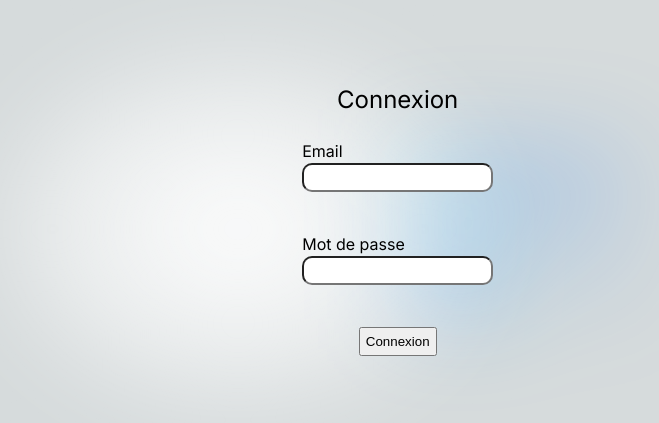
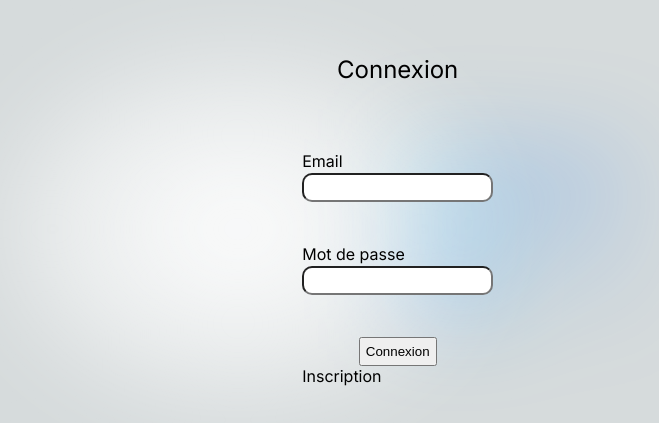
Before and after one commit to RobinSob94/CoachApp, a Next.js app in the folder coachapp-react/: page /login in a window 1280 px wide. Shown: the part 811-1234 px from the top of the page, without its empty margins (358-1017 px from the left). Built offline with nearby package versions, Linux system fonts and the light colour scheme.

Commit message:
:sparkles: Les fonctions register, et login sont terminées. Il manque la fonction de register pour les prestataire, il manque la route poue l.

```diff
--- a/coachapp-react/controller/login/loginFormController.jsx
+++ /dev/null
@@ -1,64 +0,0 @@
-import {useState} from "react";
-
-export default function useLoginController() {
-    const [email, setEmail] = useState('')
-    const [password, setPassword] = useState('')
-    const [errors, setErrors] = useState({})
-
-    // const {
-    //     jwt,
-    //     trylogin
-    // } = useLoginViewModel()
-
-    function handleValidation () {
-        const formErrors = {};
-        let formIsValid = true;
-
-        if(!email) {
-            formIsValid = false;
-            formErrors["email"] = "Cannot be empty"
-        }
-
-        if(typeof email !== "undefined"){
-            let lastAtPos = email.lastIndexOf('@');
-            console.log(lastAtPos)
-            let lastDotPos = email.lastIndexOf('.');
-
-            if (!(lastAtPos < lastDotPos && lastAtPos > 0 && email.indexOf('@@') == -1 && lastDotPos > 2 && (fields["email"].length - lastDotPos) > 2)) {
-                formIsValid = false
-                formErrors["email"] = "Email is not valid";
-            }
-        }
-
-        if(!password) {
-            formIsValid = false;
-            formErrors["password"] = "Cannot be empty";
-        }
-
-        setErrors(formErrors)
-        return formIsValid;
-    }
-
-    const onSubmit =  function handleSubmit(e) {
-        e.preventDefault();
-        if (handleValidation()) {
-            // C'est de l'async pour faire le login avec: trylogin(email, password)
-            // TODO: La gestion de l'erreur de connexion avec probablement la variable errors.
-            alert("Form submitted")
-            console.log(email)
-            console.log(password)
-            //     TODO: Need connexion to api and force redirect to mainPage along with saving JWT token.
-        } else {
-            alert("Form has errors.")
-            console.log(email)
-            console.log(password)
-        }
-    }
-
-    return {
-        setEmail,
-        setPassword,
-        errors,
-        onSubmit
-    }
-}
--- a/coachapp-react/form/login/loginContainer.jsx
+++ /dev/null
@@ -1,11 +0,0 @@
-import React from "react";
-import styles from '@/styles/Home.module.css'
-
-export default function LoginFormContainer({ children }) {
-    return (
-        <div className={styles.loginFormContainer}>
-            <div className={styles.formTitle}>Connexion</div>
-            <div>{children}</div>
-        </div>
-    );
-}
--- a/coachapp-react/form/login/loginForm.jsx
+++ b/coachapp-react/form/login/loginForm.jsx
@@ -1,17 +1,26 @@
 import styles from '@/styles/Home.module.css';
 import React from "react";
-import useLoginController from "@/controller/login/loginFormController";
+import Head from "next/head";
+import { Inter } from 'next/font/google';
+import PropTypes from "prop-types";
+import Link from "next/link";
+const inter = Inter({ subsets: ['latin'] })
 
-export default function LoginForm() {
-    const {
-        setEmail,
-        setPassword,
-        errors,
-        onSubmit
-    } = useLoginController()
-
+export default function LoginForm({setEmail, setPassword, onSubmit, errors, formError}) {
     return (
-        <form onSubmit={e => onSubmit(e)} className={`${styles.card} ${styles.form}`}>
+        <>
+            <Head>
+                <title>Login</title>
+                <meta name="connexion" content="page de connexion" />
+                <meta name="viewport" content="width=device-width, initial-scale=1" />
+                <link rel="icon" href="/favicon.ico" />
+            </Head>
+            <main className={`${styles.main} ${inter.className} ${styles.center}`}>
+                <div className={styles.loginFormContainer}>
+                    <div className={styles.formTitle}>Connexion</div>
+                    <div className={styles.card}>
+                        <form onSubmit={e => onSubmit(e)} className={`${styles.form}`}>
+                            <span>{formError}</span>
                             <div className={styles.formComponent}>
                                 <label htmlFor={"email"}>Email</label>
                                 <input className={styles.formInput} onChange={e => setEmail(e.target.value)} id={"email"}
@@ -27,5 +36,18 @@ export default function LoginForm() {
 
                             <input className={styles.formButton} type="submit" value="Connexion"/>
                         </form>
+                        <Link href={'/register'}>Inscription</Link>
+                    </div>
+                </div>
+            </main>
+        </>
     )
 }
+
+LoginForm.propTypes = {
+    setEmail: PropTypes.func.isRequired,
+    setPassword: PropTypes.func.isRequired,
+    onSubmit: PropTypes.func.isRequired,
+    errors: PropTypes.array.isRequired,
+    formError: PropTypes.string.isRequired
+};
--- a/coachapp-react/models/user/userModel.jsx
+++ b/coachapp-react/models/user/userModel.jsx
@@ -21,8 +21,9 @@ export default function useUserModel() {
                 },
                 body: JSON.stringify(data),
             })
-        return response.json()
+        return  response.json()
     }
+
 
     const getUserRole = async (data = {}) => {
         const response = await fetch('http://localhost:8888/api/users/role', {
--- a/coachapp-react/package.json
+++ b/coachapp-react/package.json
@@ -13,6 +13,7 @@
     "bcryptjs": "^2.4.3",
     "jest": "^29.7.0",
     "js-cookie": "^3.0.5",
+    "md5": "^2.3.0",
     "next": "14.0.3",
     "prop-types": "^15.8.1",
     "react": "^18",
--- a/coachapp-react/pages/login/index.jsx
+++ b/coachapp-react/pages/login/index.jsx
@@ -1,27 +1,81 @@
-import React from 'react';
-import Head from 'next/head'
-import { Inter } from 'next/font/google'
-import styles from '@/styles/Home.module.css'
+import React, {useState} from 'react';
 import LoginForm from "@/form/login/loginForm";
-import FormContainer from "@/components/formComponents/formContainer";
-import LoginFormContainer from "@/form/login/loginContainer";
-const inter = Inter({ subsets: ['latin'] })
+import md5 from 'md5'
+import Cookies from "js-cookie";
+import useUserModel from "@/models/user/userModel";
+import { useRouter } from 'next/navigation'
+
 
 export default function Login() {
+    const [email, setEmail] = useState('')
+    const [password, setPassword] = useState('')
+    const [errors, setErrors] = useState({})
+    const [stateFormError, setStateFormError] = useState("")
+
+    const router = useRouter();
+
+    const {
+        authentication
+    } = useUserModel()
+
+    function handleValidation () {
+        const formErrors = {};
+        let formIsValid = true;
+
+        if(!email) {
+            formIsValid = false;
+            formErrors["email"] = "Cannot be empty"
+        }
+
+        if(typeof email !== "undefined"){
+            let lastAtPos = email.lastIndexOf('@');
+            let lastDotPos = email.lastIndexOf('.');
+
+            if (!(lastAtPos < lastDotPos && lastAtPos > 0 && email.indexOf('@@') === -1 && lastDotPos > 2 && (email.length - lastDotPos) > 2)) {
+                formIsValid = false
+                formErrors["email"] = "Email is not valid";
+            }
+        }
+
+        if(!password) {
+            formIsValid = false;
+            formErrors["password"] = "Cannot be empty";
+        }
+
+        setErrors(formErrors)
+        return formIsValid;
+    }
+
+    const onSubmit =  function handleSubmit(e) {
+        const encryptedPassword = md5(password)
+        e.preventDefault();
+        if (handleValidation()) {
+            authentication({
+                "email": email,
+                "password": encryptedPassword
+            }).then((response) => {
+                Cookies.remove('token')
+                if (response.status && response.status === 404)
+                    return setStateFormError("Utilisateur non trouvé")
+                try {
+                    const token = response.token;
+                    Cookies.set('token', token, { expires: 1, secure: true, SameSite: 'None' });
+                    router.push('/')
+                } catch (error) {
+                    console.log('Failed to set Cookie for token')
+                }
+            })
+        } else {
+            setStateFormError("Le formulaire contient des erreurs")
+        }
+    }
     return (
-        <>
-            <Head>
-                <title>Login</title>
-                <meta name="connexion" content="page de connexion" />
-                <meta name="viewport" content="width=device-width, initial-scale=1" />
-                <link rel="icon" href="/favicon.ico" />
-            </Head>
-            <main className={`${styles.main} ${inter.className} ${styles.center}`}>
-                <FormContainer
-                    container={LoginFormContainer}
-                    form={LoginForm}
-                />
-            </main>
-        </>
+        <LoginForm
+            setEmail={setEmail}
+            setPassword={setPassword}
+            errors={errors}
+            onSubmit={onSubmit}
+            formError={stateFormError}
+        />
     )
 }
```
Also changed, not shown: coachapp-react/form/prestataire/prestaForm.jsx (+19 -3 lines), coachapp-react/form/registration/registerForm.jsx (+18 -2 lines), coachapp-react/pages/register/index.jsx (+8 -10 lines), coachapp-react/pages/register/prestataire/index.jsx (+7 -5 lines). Lines whose indentation alone changed are shown as unchanged.
